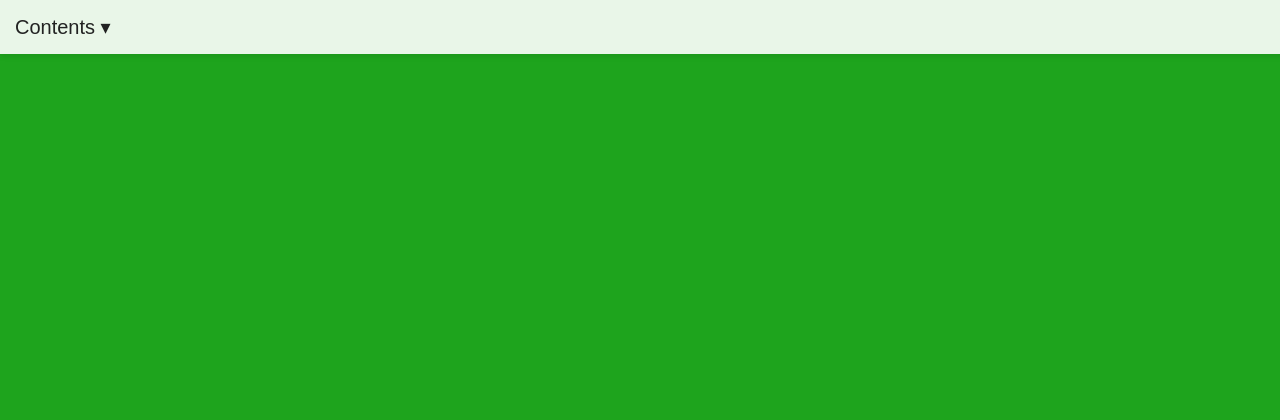
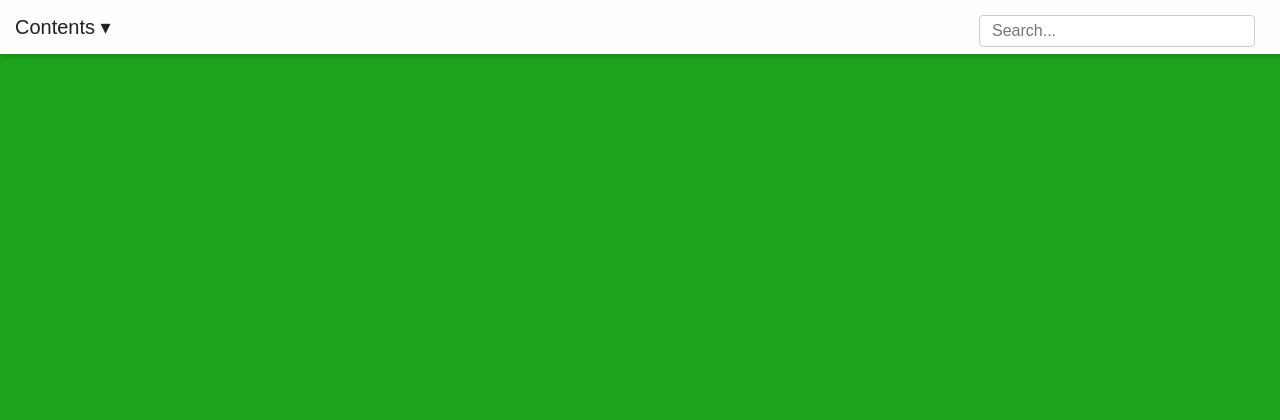
Before and after one commit to Uppal-Girish/smart_vertical_farming, a FastAPI app: page / in a window 1280 px wide. Shown: the top 420 px of the page. Run offline with FastAPI, Linux system fonts and the light colour scheme.

Commit message:
update v1.1.1

```diff
--- a/main.py
+++ b/main.py
@@ -1,5 +1,5 @@
 from fastapi import FastAPI, WebSocket, WebSocketDisconnect, Request, Form
-from fastapi.responses import HTMLResponse
+from fastapi.responses import HTMLResponse, JSONResponse
 from fastapi.staticfiles import StaticFiles
 from fastapi.templating import Jinja2Templates
 from pydantic import BaseModel
@@ -15,12 +15,23 @@ from sklearn.linear_model import LinearRegression
 import ssl
 import certifi
 import requests
+import json
+import os
 
 app = FastAPI()
 
 # Static and templates
 app.mount("/static", StaticFiles(directory="static"), name="static")
 templates = Jinja2Templates(directory="templates")
+
+# Load search index JSON on startup
+search_index_path = "search_index.json"
+if os.path.exists(search_index_path):
+    with open(search_index_path, "r", encoding="utf-8") as f:
+        search_index = json.load(f)
+else:
+    search_index = []
+
 
 # Routes
 @app.get("/", response_class=HTMLResponse)
@@ -195,15 +206,23 @@ async def health_predictor(
     "show_results": True
 })
 
-@app.get("/ssl-check")
-def ssl_check():
-    cert_path = certifi.where()
-    try:
-        context = ssl.create_default_context(cafile=cert_path)
-        return {"status": "success", "cert_path": cert_path}
-    except Exception as e:
-        return {"status": "failure", "error": str(e)}
-
 @app.get("/ping", response_class=HTMLResponse)
 def ping():
     return "ok"
+
+@app.get("/search")
+async def search(q: str):
+    query = q.lower()
+    results = []
+    for entry in search_index:
+        if query in entry["content"].lower():
+            idx = entry["content"].lower().find(query)
+            start = max(0, idx - 30)
+            end = min(len(entry["content"]), idx + 120)
+            snippet = entry["content"][start:end].replace("\n", " ")
+            results.append({
+                "url": entry["url"],
+                "title": entry["title"],
+                "snippet": snippet + "..."
+            })
+    return JSONResponse(content=results)
--- a/plots.py
+++ b/plots.py
@@ -4,6 +4,7 @@ import numpy as np
 import matplotlib.pyplot as plt
 import seaborn as sns
 from sklearn.linear_model import LinearRegression
+from sklearn.metrics import accuracy_score
 from sklearn.model_selection import train_test_split
 from sklearn.metrics import mean_squared_error
 from IPython.display import display, HTML
--- a/requirements.txt
+++ b/requirements.txt
@@ -8,3 +8,5 @@ scikit-learn
 python-multipart
 requests
 certifi
+asyncio
+bs4
--- a/static/style.css
+++ b/static/style.css
@@ -328,3 +328,52 @@ h1,
 .about-box h1 {
   color: #fff;
 }
+
+.search-container {
+  position: fixed !important;
+  top: 10px;
+  right: 20px;
+  padding: 5px;
+  z-index: 3500;
+}
+
+.search-input {
+  padding: 6px 12px;
+  font-size: 16px;
+  width: 250px;
+  border: 1px solid #ccc;
+  border-radius: 4px;
+  z-index: 3001;
+  position: relative;
+}
+
+.search-results {
+  position: absolute;
+  top: 110%;
+  right: 0;
+  background: white;
+  border: 1px solid #ccc;
+  border-radius: 4px;
+  max-height: 300px;
+  overflow-y: auto;
+  width: 320px;
+  display: none;
+  z-index: 3002;
+  box-shadow: 0 2px 8px rgba(0, 0, 0, 0.15);
+}
+
+.search-results div {
+  padding: 10px;
+  border-bottom: 1px solid #eee;
+  cursor: pointer;
+}
+.search-results div:hover {
+  background-color: #f5f5f5;
+}
+
+mark {
+  background-color: yellow;
+  padding: 0 3px;
+  border-radius: 2px;
+  box-shadow: inset 0 0 2px rgba(0,0,0,0.2);
+}
--- /dev/null
+++ b/templates/base.html
@@ -0,0 +1,81 @@
+<!DOCTYPE html>
+<html lang="en">
+<head>
+    <meta charset="UTF-8">
+    <title>{% block title %}Smart Vertical Farming{% endblock %}</title>
+    <link rel="stylesheet" href="/static/style.css">
+</head>
+<body class="{% block body_class %}{% endblock %}">
+    <!-- Navbar -->
+    <div class="navbar">
+        <div class="menu">
+            <button class="menu-button">Contents ▾</button>
+            <div class="dropdown">
+                <a href="/">Home</a>
+                <a href="/about-this-project">About</a>
+                <a href="/live-data">Live Data</a>
+                <a href="/health-predictor">Health Predictor</a>
+            </div>
+        </div>
+    </div>
+
+    <!-- 🔍 Search container -->
+    <div class="search-container">
+        <input type="text" class="search-input" placeholder="Search...">
+        <div class="search-results"></div>
+    </div>
+
+    {% block content %}
+    {% endblock %}
+
+    <!-- 🔍 AJAX search script -->
+    <script>
+    const input = document.querySelector('.search-input');
+    const resultsBox = document.querySelector('.search-results');
+
+    function highlightMatch(text, query) {
+        if (!query) return text;
+        // Escape special regex chars in query to avoid errors
+        const escapedQuery = query.replace(/[.*+?^${}()|[\]\\]/g, '\\$&');
+        const regex = new RegExp(`(${escapedQuery})`, 'gi'); // case-insensitive match
+        return text.replace(regex, '<mark>$1</mark>');
+    }
+
+    input.addEventListener('input', async () => {
+        const query = input.value.trim();
+        if (!query) {
+            resultsBox.style.display = 'none';
+            resultsBox.innerHTML = '';
+            return;
+        }
+
+        try {
+            const res = await fetch(`/search?q=${encodeURIComponent(query)}`);
+            const results = await res.json();
+
+            if (results.length === 0) {
+                resultsBox.innerHTML = '<div>No results found.</div>';
+            } else {
+                resultsBox.innerHTML = results.map(r => `
+                    <div onclick="window.location.href='${r.url}'">
+                        <strong>${highlightMatch(r.title, query)}</strong><br/>
+                        <small>${highlightMatch(r.snippet, query)}</small>
+                    </div>
+                `).join('');
+            }
+
+            resultsBox.style.display = 'block';
+        } catch (err) {
+            resultsBox.innerHTML = '<div>Error retrieving results.</div>';
+            resultsBox.style.display = 'block';
+        }
+    });
+
+    document.addEventListener('click', e => {
+        if (!document.querySelector('.search-container').contains(e.target)) {
+            resultsBox.style.display = 'none';
+        }
+    });
+    </script>
+</body>
+</html>
--- a/templates/index.html
+++ b/templates/index.html
@@ -17,6 +17,12 @@
       </div>
     </div>
   </div>
+{% extends "base.html" %}
+
+{% block title %}IoT Dashboard - Home{% endblock %}
+{% block body_class %}home-bg{% endblock %}
+
+{% block content %}
 
   <div class="dot-nav">
     <div class="dot active"></div>
@@ -145,5 +151,6 @@
       });
     });
   </script>
+    {% endblock %}
 </body>
 </html>
```
Also changed, not shown: build_search_index.py (added, +40 -0 lines), search_index.json (added, +22 -0 lines), templates/about.html (+8 -0 lines), templates/health_predictor.html (+8 -0 lines), templates/live_data.html (+7 -0 lines), README.md, 2 other files.
